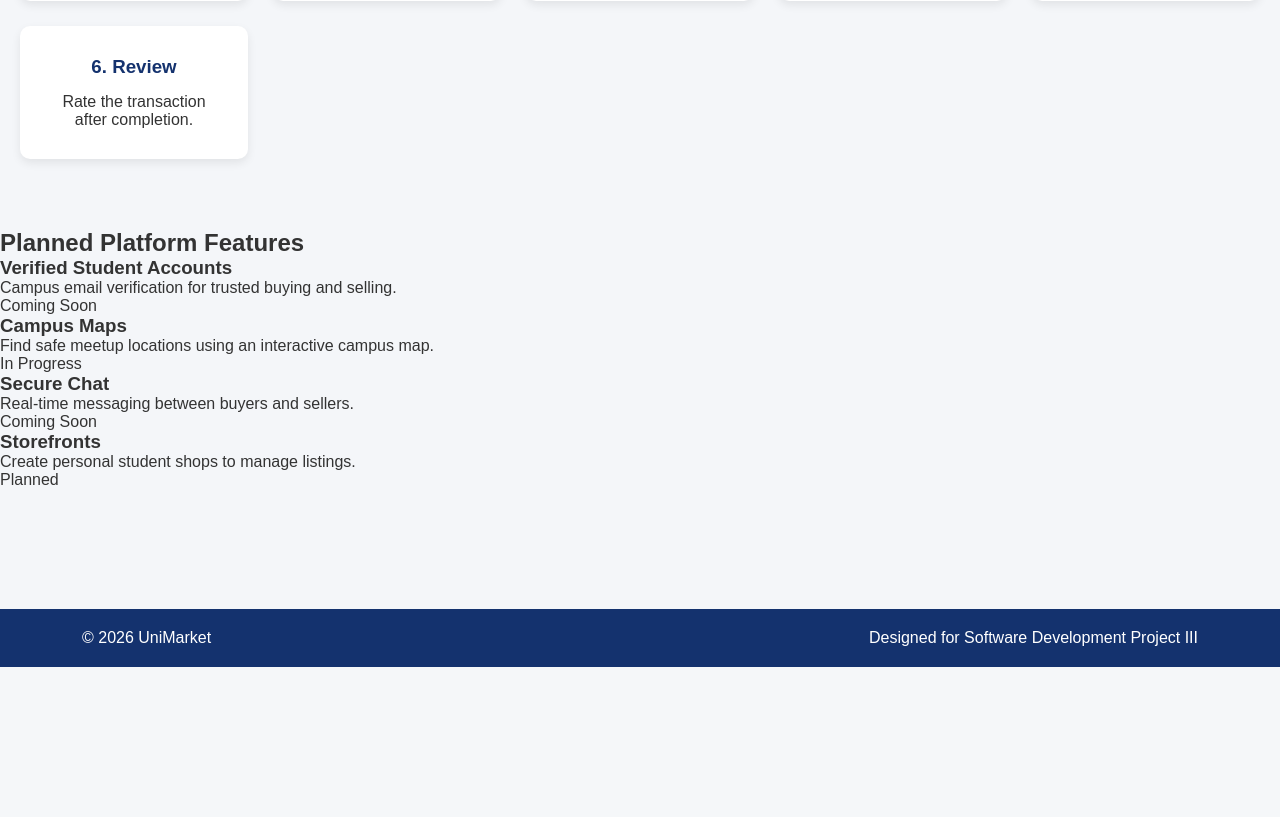
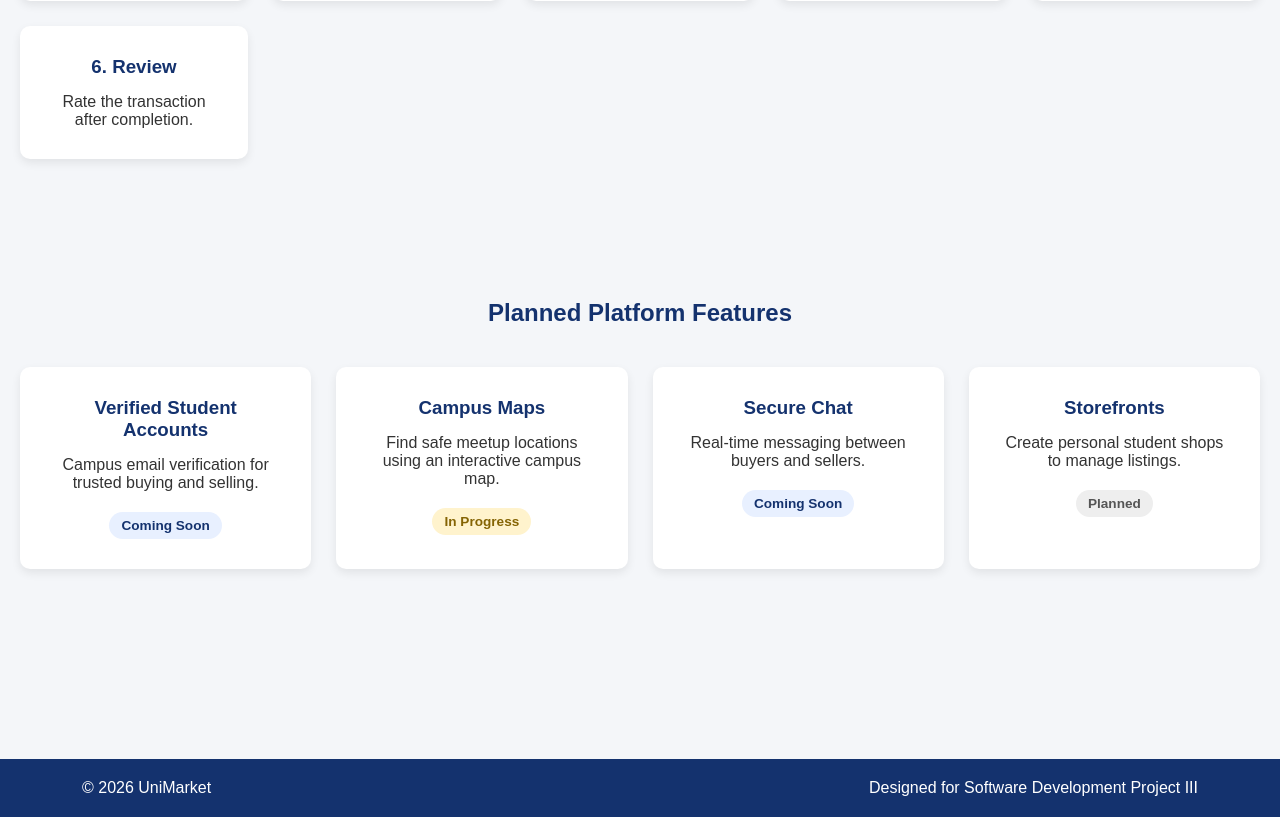
Before and after one commit to titan000001/university-student-marketplace, a PHP site: page /pages/home.html in a window 1280 px wide. Shown: the part 1529-2346 px from the top of the page. Before the commit the page ends 2196 px from the top, so only its background shows below. Run offline with PHP 8.4, Linux system fonts and the light colour scheme.

Commit message:
Style planned platform features section (CSS)

```diff
--- a/frontend/css/styles.css
+++ b/frontend/css/styles.css
@@ -318,3 +318,59 @@ gap:10px;
     margin-bottom:15px;
 
 }
+
+/* ===========================
+   Planned Platform Features
+=========================== */
+
+.roadmap-section{
+    padding:70px 20px;
+    text-align:center;
+}
+
+.roadmap-section h2{
+    color:#14326e;
+    margin-bottom:40px;
+}
+
+.roadmap-grid{
+    display:grid;
+    grid-template-columns:repeat(auto-fit,minmax(240px,1fr));
+    gap:25px;
+}
+
+.roadmap-card{
+    background:white;
+    padding:30px;
+    border-radius:10px;
+    box-shadow:0 4px 10px rgba(0,0,0,.08);
+}
+
+.roadmap-card h3{
+    color:#14326e;
+    margin-bottom:15px;
+}
+
+.status{
+    display:inline-block;
+    margin-top:20px;
+    padding:6px 12px;
+    border-radius:20px;
+    font-size:.85rem;
+    font-weight:bold;
+}
+
+.planned{
+    background:#e8f0ff;
+    color:#14326e;
+}
+
+.progress{
+    background:#fff3cd;
+    color:#856404;
+}
+
+.future{
+    background:#eeeeee;
+    color:#555;
+}
```
